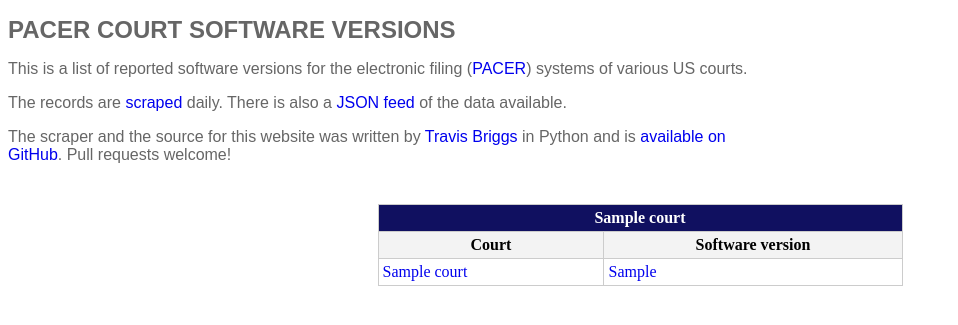
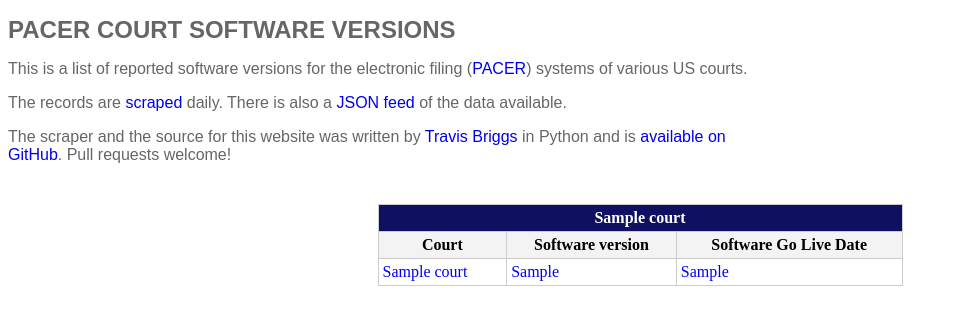
Before and after one commit to audiodude/court-version-scraper, a Flask app: template templates/index.html in a window 1280 px wide. Shown: the top 325 px of the page, without its empty margins (0-958 px from the left). Run offline with Flask 2, Linux system fonts and the light colour scheme; the template is opened without the code that fills it: most values are stand-ins (such as "Sample title", 1, 10 or a date in 2020).

Commit message:
Also scrape Software Go Live date

```diff
--- a/templates/index.html
+++ b/templates/index.html
@@ -25,10 +25,11 @@
 </div>
   {% for name, group in all_courts.items() %}
     <table id="court-{{ group['id'] }}">
-      <th class="court-type" colspan="2">{{ name }}</th>
+      <th class="court-type" colspan="3">{{ name }}</th>
       <tr>
         <th>Court</th>
         <th>Software version</th>
+        <th>Software Go Live Date</th>
       </tr>
       {% for court in group['courts'] %}
         <tr>
@@ -42,6 +43,11 @@
               {{ court['software_version'] }}
             </a>
           </td>
+          <td class="software-go-live">
+            <a href="{{ court['info_link'] }}">
+              {{ court['software_go_live'] }}
+            </a>
+          </td>
         </tr>
       {% endfor %}
     </table>
```
Also changed, not shown: scrape.py (+12 -2 lines).
